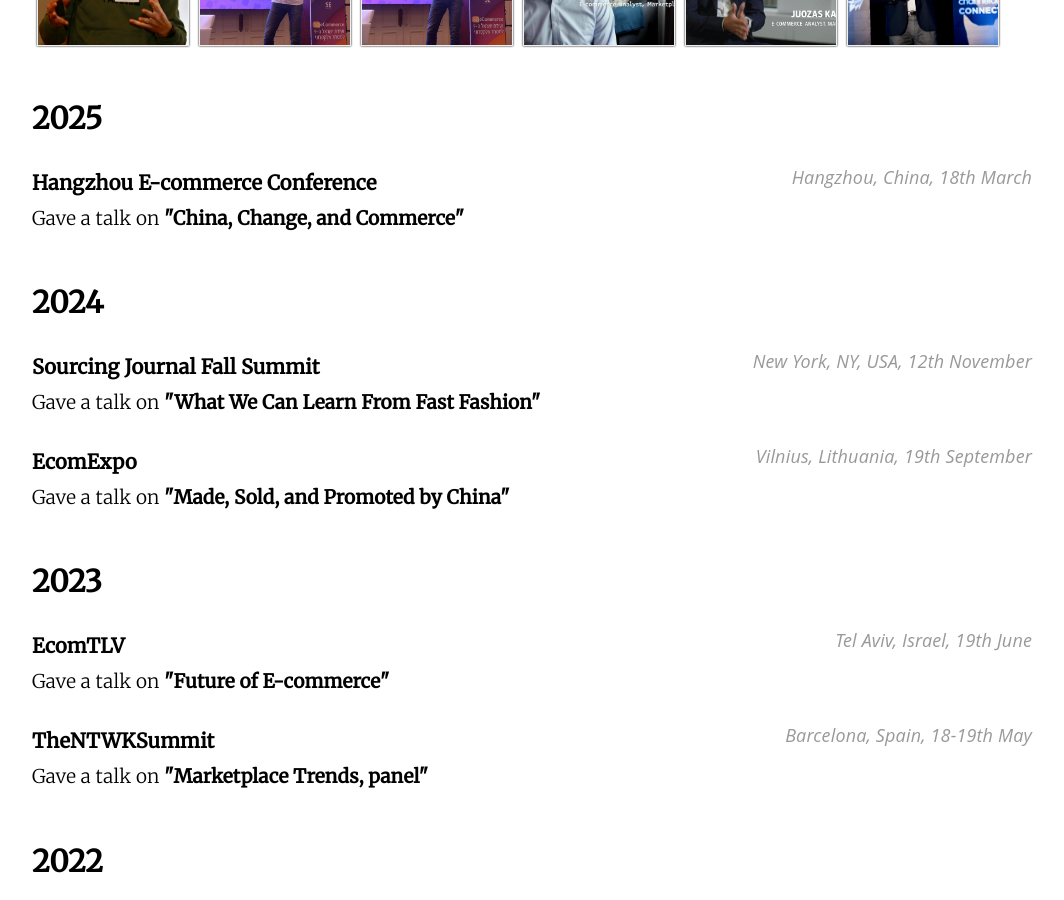
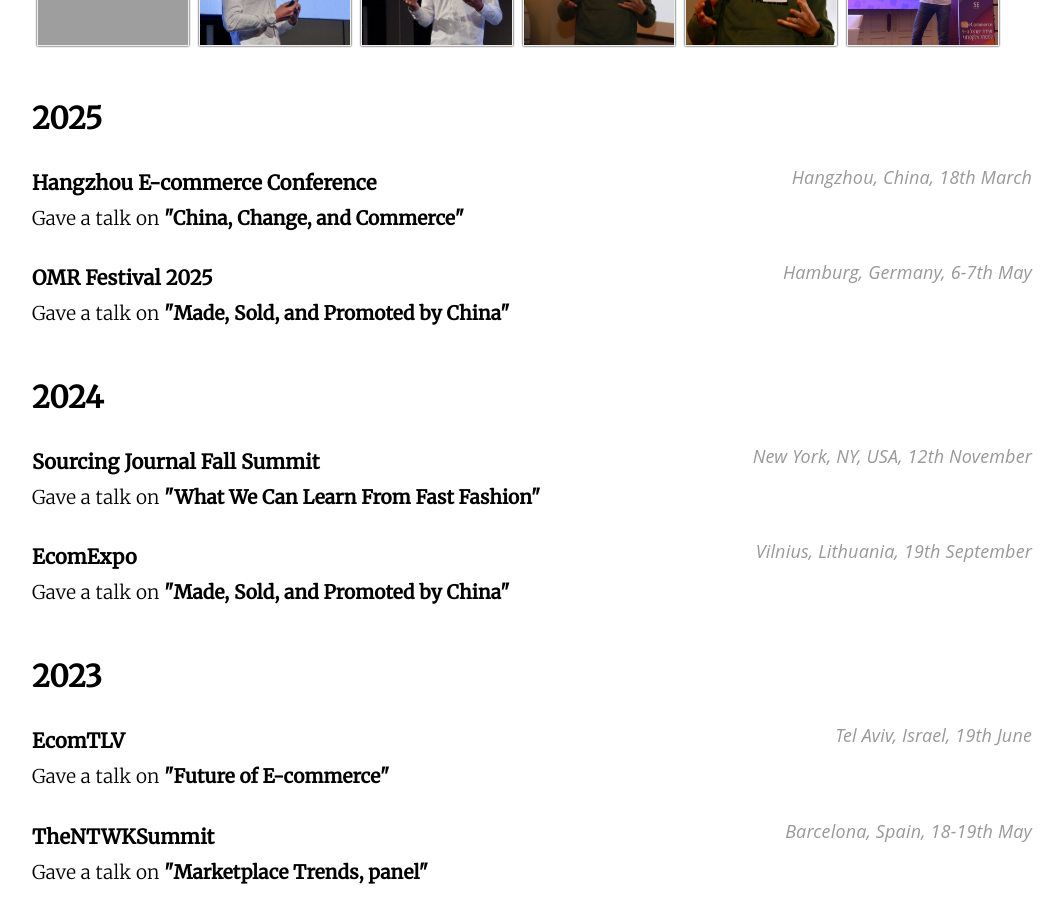
Before and after one commit to juokaz/juokaz.com, a Jekyll site: the page built from conferences.html, in a window 1280 px wide and 900 px high, scrolled down 676 px. Shown: the whole window, without its empty margins (108-1172 px from the left). Built offline with Jekyll 4.4.1, drawn with Linux system fonts in a browser that asks for light colours; grey boxes are pictures that could not be loaded.

Commit message:
Add OMR25 conference

```diff
--- a/_config.yml
+++ b/_config.yml
@@ -3,6 +3,10 @@
 url: https://juokaz.com
 
 pictures:
+  - juozas-kaziukenas-at-omr25-2025-may-1.jpg
+  - juozas-kaziukenas-at-omr25-2025-may-2.jpg
+  - juozas-kaziukenas-at-omr25-2025-may-3.jpg
+  - juozas-kaziukenas-at-omr25-2025-may-4.jpg
   - juozas-kaziukenas-at-hangzhou-2025-march-1.jpg
   - juozas-kaziukenas-at-hangzhou-2025-march-2.jpg
   - juozas-kaziukenas-at-hangzhou-2025-march-3.jpg
@@ -120,6 +124,11 @@
       date: 18th March
       spoken:
           - title: China, Change, and Commerce
+    - title: OMR Festival 2025
+      location: Hamburg, Germany
+      date: 6-7th May
+      spoken:
+          - title: Made, Sold, and Promoted by China
   - year: 2024
     talks:
     - title: Sourcing Journal Fall Summit
```
Also changed, not shown: 4 other files.
